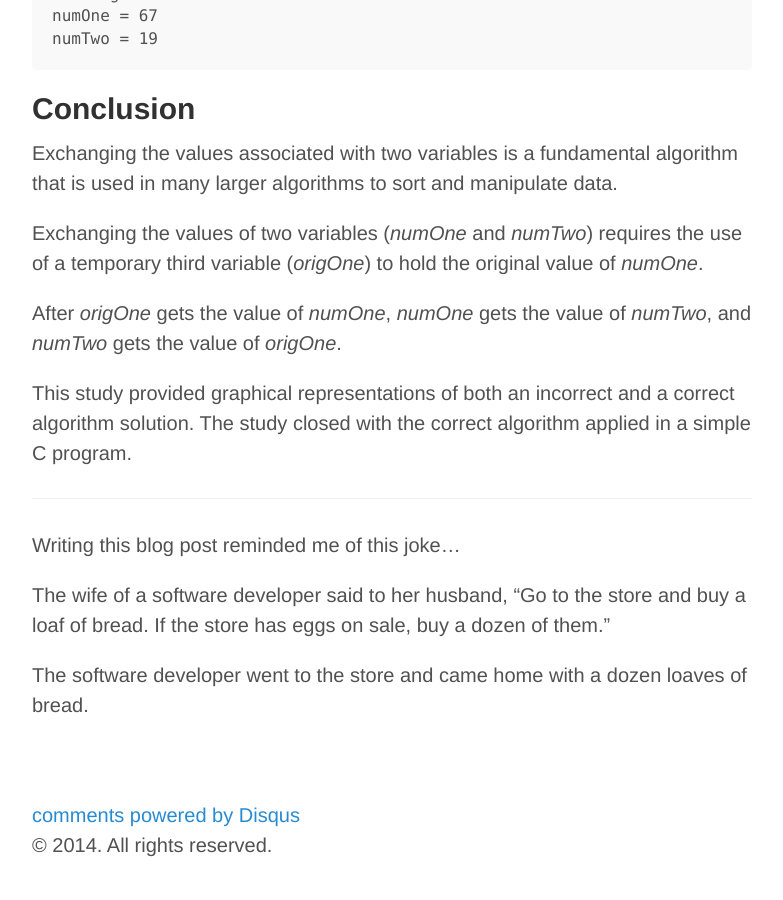
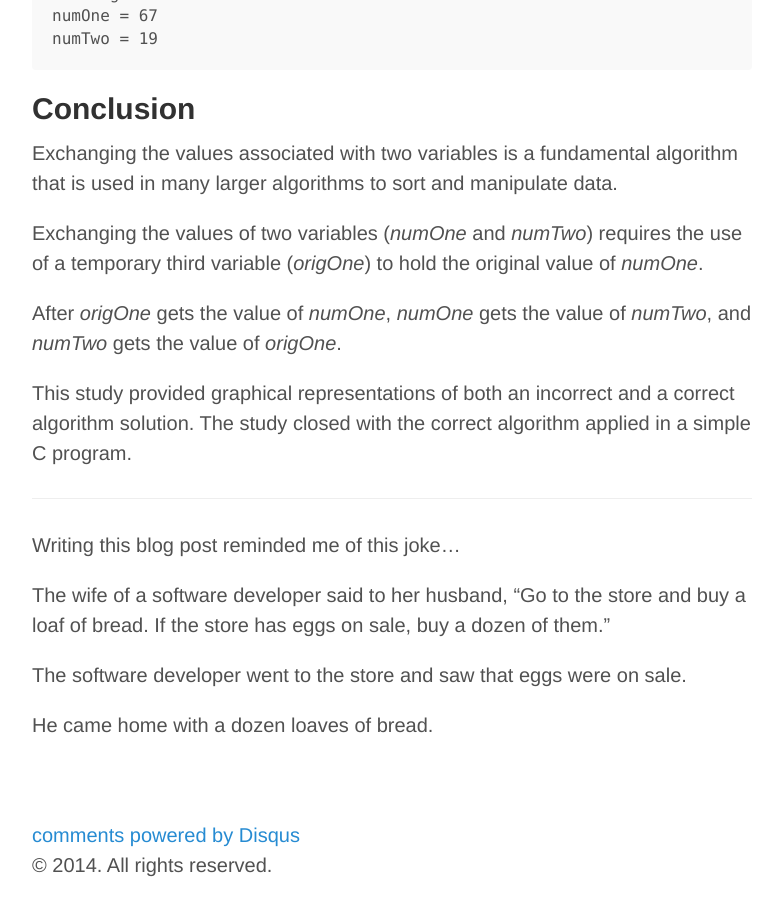
Before and after one commit to raywritescode/raywritescode.github.io, a Jekyll site: the page built from _posts/2014-08-14-algorithm-exchange-two.md, in a window 1280 px wide and 900 px high, scrolled down 5824 px. Shown: the whole window, without its empty margins (248-1031 px from the left). Built offline with Jekyll 4.4.1, drawn with Linux system fonts in a browser that asks for light colours; Markdown is read by kramdown in place of the engine named in the settings; comment, search, counter and statistics services are not loaded.

Commit message:
2014-08-14-algorithm-exchange-two.md - Updated the joke.

```diff
--- a/_posts/2014-08-14-algorithm-exchange-two.md
+++ b/_posts/2014-08-14-algorithm-exchange-two.md
@@ -192,4 +192,6 @@ Writing this blog post reminded me of this joke...
 
 The wife of a software developer said to her husband, "Go to the store and buy a loaf of bread. If the store has eggs on sale, buy a dozen of them."
 
-The software developer went to the store and came home with a dozen loaves of bread.
+The software developer went to the store and saw that eggs were on sale.
+
+He came home with a dozen loaves of bread.
```
